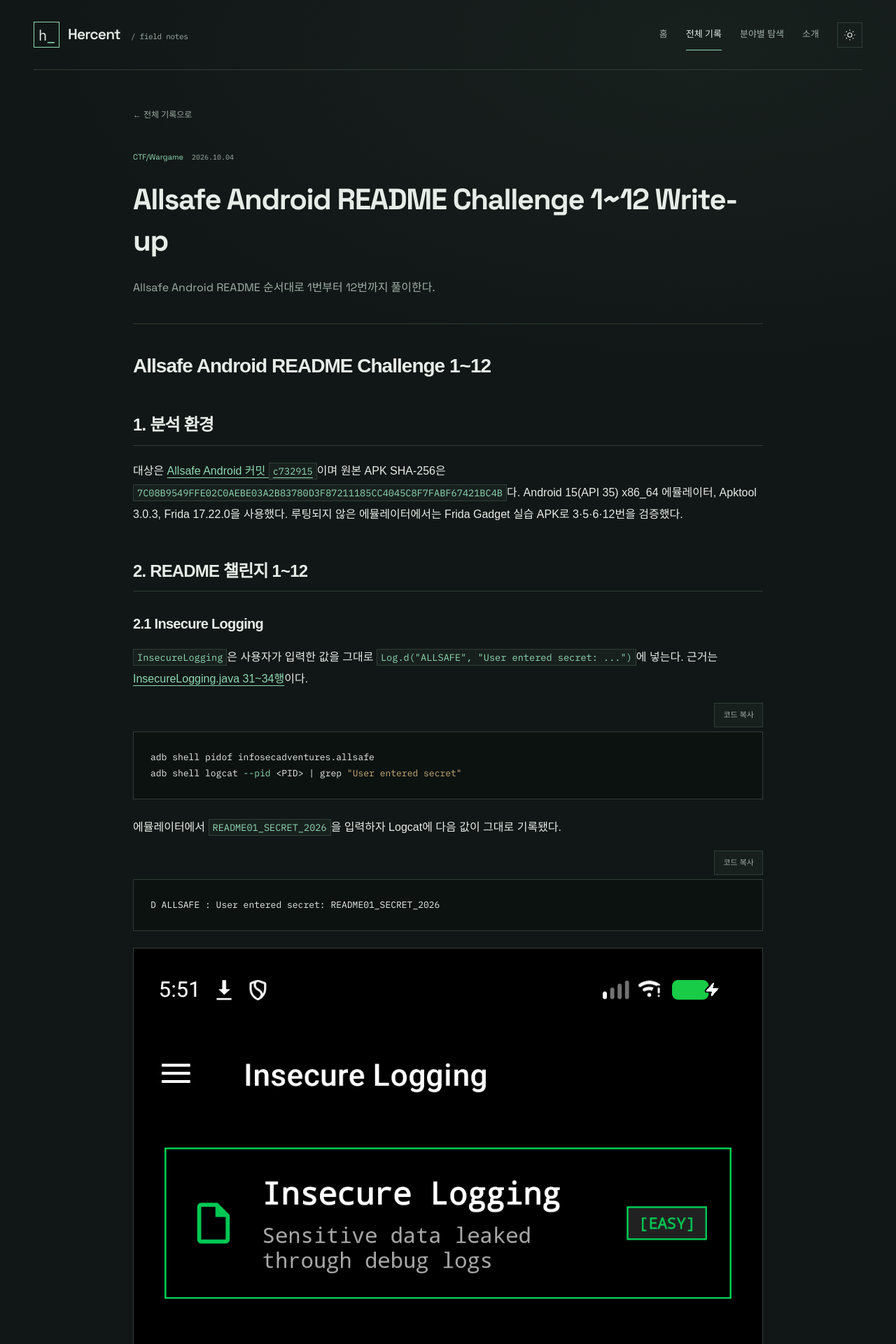
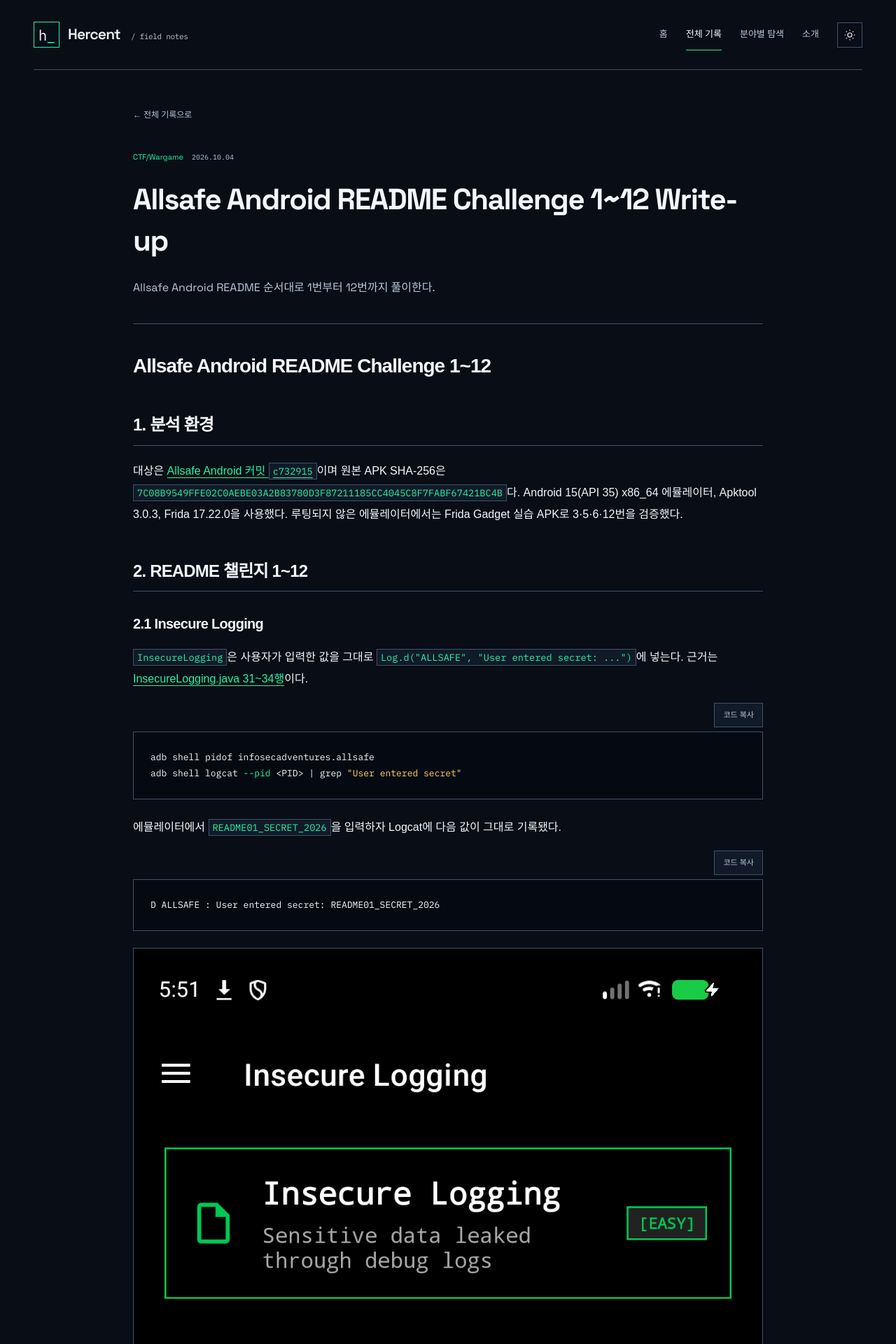
Before and after one commit to katarinabluu-gosegulover/Hercent.github.io, a Jekyll site: the page built from _posts/2026-10-04-android-vul.md, in a window 1280 px wide. Shown: the top 1920 px of the page at 70% size. Built offline with Jekyll 4.4.1, drawn with Linux system fonts in a browser that asks for light colours; some web fonts are replaced.

Commit message:
Sharpen blog palette and verify text contrast

```diff
--- a/_layouts/default.html
+++ b/_layouts/default.html
@@ -5,7 +5,7 @@
   <meta name="viewport" content="width=device-width, initial-scale=1.0">
   <title>{% if page.title %}{{ page.title }} | {{ site.title }}{% else %}{{ site.title }}{% endif %}</title>
   <meta name="description" content="{{ page.page_description | default: site.description | escape }}">
-  <meta name="theme-color" content="#111716">
+  <meta name="theme-color" content="#080d16">
   <script>
     try {
       const theme = localStorage.getItem("hercent-theme");
@@ -15,7 +15,7 @@
   <link rel="preconnect" href="https://fonts.googleapis.com">
   <link rel="preconnect" href="https://fonts.gstatic.com" crossorigin>
   <link href="https://fonts.googleapis.com/css2?family=Space+Grotesk:wght@400;500;600;700&family=IBM+Plex+Mono:wght@400;500;600&family=IBM+Plex+Sans+KR:wght@400;500;600;700&display=swap" rel="stylesheet">
-  <link rel="stylesheet" href="{{ '/assets/research.css' | relative_url }}?v=20261021b">
+  <link rel="stylesheet" href="{{ '/assets/research.css' | relative_url }}?v=20261021c">
   <script src="{{ '/assets/research.js' | relative_url }}?v=20261021b" defer></script>
   <noscript><style>[data-tab-panel][hidden], [data-document-slide][hidden] { display: block !important; } .search-tools, [data-tab-trigger], .theme-toggle { display: none; }</style></noscript>
 </head>
--- a/assets/research.css
+++ b/assets/research.css
@@ -1,38 +1,37 @@
 /* Hercent Field Notes: shared tokens for the archive and long-form reading. */
 :root {
   color-scheme: dark;
-  --bg: #111716;
-  --surface: #18201e;
-  --raised: #1d2824;
-  --text: #e6ece7;
-  --muted: #a0ada6;
-  --line: #303d36;
-  --accent: #8ed8b1;
-  --accent-ink: #10281e;
-  --warm: #f6a46b;
-  --grid: #26352c;
-  --code: #0c1210;
+  --bg: #080d16;
+  --surface: #111a28;
+  --raised: #1b283b;
+  --text: #f5f7ff;
+  --muted: #b9c7da;
+  --line: #40516a;
+  --accent: #23f5a5;
+  --accent-ink: #03160d;
+  --warm: #ff8a3d;
+  --grid: #273952;
+  --code: #050a12;
   --mono: "IBM Plex Mono", monospace;
   --sans: "Space Grotesk", "IBM Plex Sans KR", sans-serif;
 }
 :root[data-theme="light"] {
   color-scheme: light;
-  --bg: #f4f3ec;
-  --surface: #eaece3;
-  --raised: #e0e6d9;
-  --text: #1d2b24;
-  --muted: #59685e;
-  --line: #cbd3c5;
-  --accent: #24694c;
+  --bg: #ffffff;
+  --surface: #f0f5fc;
+  --raised: #e3edf8;
+  --text: #0c1728;
+  --muted: #40536d;
+  --line: #a4b5cb;
+  --accent: #007549;
   --accent-ink: #fff;
-  --warm: #ad481b;
-  --grid: #dce1d4;
-  --code: #e7eae1;
+  --warm: #b84400;
+  --grid: #d1dfee;
+  --code: #e8eff9;
 }
 * { box-sizing: border-box; }
 html { scroll-behavior: smooth; scroll-padding-top: 32px; }
 body { margin: 0; background: var(--bg); color: var(--text); font: 15px/1.75 var(--sans); -webkit-font-smoothing: antialiased; }
-body::before { content: ""; position: absolute; inset: 0 0 auto; height: 560px; pointer-events: none; z-index: -1; background: radial-gradient(ellipse at 78% 12%, var(--surface), transparent 65%); }
 a { color: inherit; text-decoration: none; }
 a:hover { color: var(--accent); }
 button,input { font: inherit; }
@@ -75,7 +74,7 @@
 .button-primary:hover { background: var(--text); color: var(--bg); border-color: var(--text); }
 .text-link { font-size: 12px; white-space: nowrap; }
 .hero-caption { display: flex; flex-wrap: wrap; gap: 21px; font: 9px var(--mono); color: var(--muted); margin-top: 42px; letter-spacing: .04em; }
-.analysis-figure { position: relative; color: var(--accent); border: 1px solid var(--line); background: radial-gradient(ellipse at 72% 70%,color-mix(in srgb,var(--warm) 9%,transparent),transparent 65%),linear-gradient(145deg,var(--surface),var(--bg)); transform: rotate(-2deg); box-shadow: 14px 14px 0 -1px var(--bg),14px 14px 0 0 var(--line); }
+.analysis-figure { position: relative; color: var(--accent); border: 1px solid var(--line); background: var(--surface); transform: rotate(-2deg); box-shadow: 14px 14px 0 -1px var(--bg),14px 14px 0 0 var(--line); }
 .analysis-figure::before { content: ""; position: absolute; top: -1px; left: -1px; width: 48px; height: 3px; background: var(--warm); }
 .figure-topline,.figure-bottomline { display: flex; justify-content: space-between; gap: 10px; padding: 14px; font: 8px var(--mono); color: var(--muted); }
 .figure-topline { border-bottom: 1px solid var(--line); }
@@ -119,7 +118,7 @@
 .archive-strip strong { font: 20px var(--mono); font-weight: 400; }
 .archive-strip span { color: var(--muted); font-size: 11px; }
 .archive-strip .strip-label { font: 9px var(--mono); }
-.case-study { margin-top: 48px; border: 1px solid var(--line); border-top: 2px solid var(--warm); background: radial-gradient(ellipse at 0 0,color-mix(in srgb,var(--warm) 8%,transparent),transparent 70%),var(--surface); }
+.case-study { margin-top: 48px; border: 1px solid var(--line); border-top: 2px solid var(--warm); background: var(--surface); }
 .case-heading { display: flex; justify-content: space-between; gap: 16px; padding: 14px 28px; border-bottom: 1px solid var(--line); font-size: 10px; letter-spacing: .07em; color: var(--muted); }
 .case-heading > :first-child { color: var(--warm); }
 .case-grid { display: grid; grid-template-columns: .9fr 1.1fr; align-items: center; }
@@ -243,9 +242,9 @@
 .article-body th { background: var(--surface); }
 .highlight .c,.highlight .c1,.highlight .cm { color: var(--muted); }
 .highlight .k,.highlight .kd,.highlight .kn,.highlight .nt { color: var(--accent); }
-.highlight .s,.highlight .s1,.highlight .s2 { color: #c8ab79; }
+.highlight .s,.highlight .s1,.highlight .s2 { color: #ffd166; }
 :root[data-theme="light"] .highlight .s,:root[data-theme="light"] .highlight .s1,:root[data-theme="light"] .highlight .s2 { color: #865121; }
-.highlight .nf,.highlight .nc { color: #8fc4db; }
+.highlight .nf,.highlight .nc { color: #6fcfff; }
 :root[data-theme="light"] .highlight .nf,:root[data-theme="light"] .highlight .nc { color: #2d6580; }
 .article-back { display: inline-block; font-size: 12px; color: var(--muted); margin-bottom: 20px; }
 .article-end { margin-top: 50px; padding-top: 22px; border-top: 1px solid var(--line); display: flex; justify-content: space-between; font-size: 13px; }
```
Also changed, not shown: posts/thesis-review-mission.html (+9 -11 lines), tests/smoke.cjs (+23 -0 lines), README.md.
